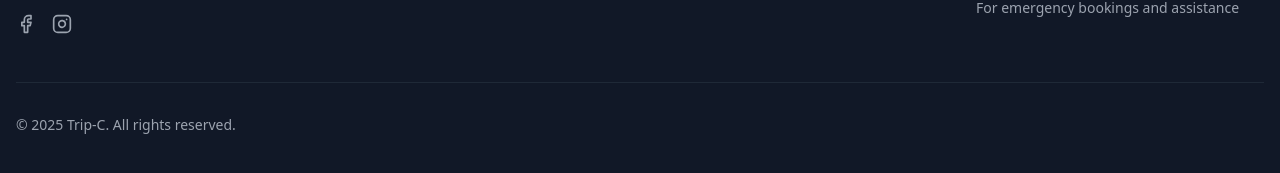
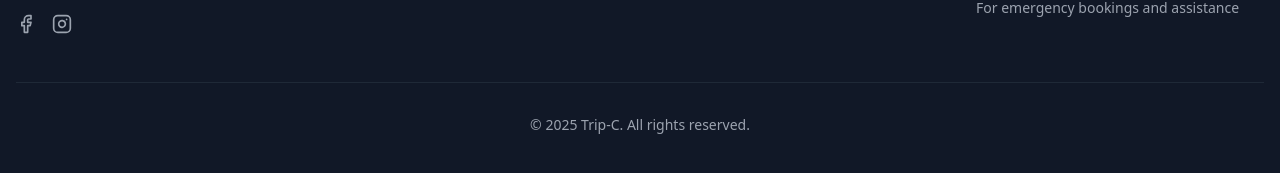
Before and after one commit to rakeshvs1202/trip-c-travels, a Next.js app: page /contact in a window 1280 px wide. Shown: the part 1867-2040 px from the top of the page. Built offline with nearby package versions, Linux system fonts and the light colour scheme.

Commit message:
landing page photo styling fix

```diff
--- a/src/components/AboutSection.tsx
+++ b/src/components/AboutSection.tsx
@@ -7,12 +7,13 @@ export default function AboutSection() {
         <h2 className="text-3xl font-bold text-center mb-12">ABOUT US</h2>
 
         <div className="grid grid-cols-1 lg:grid-cols-2 gap-12 items-center">
-          <div className="relative h-[500px]">
+          <div className="relative w-full aspect-[4/3] max-h-[500px]">
             <Image
               src="/info.png"
               alt="About Trip-C"
               fill
               className="object-cover"
+              sizes="(max-width: 1024px) 100vw, 50vw"
             />
           </div>
 
--- a/src/components/Footer.tsx
+++ b/src/components/Footer.tsx
@@ -117,7 +117,7 @@ export default function Footer() {
         </div>
 
         {/* Bottom Bar */}
-        <div className="mt-12 pt-8 border-t border-gray-800 flex items-center">
+        <div className="mt-12 pt-8 border-t border-gray-800 flex items-center justify-center w-full">
           <div className="text-center">
             <p className="text-gray-400 text-sm">
               © {new Date().getFullYear()} Trip-C. All rights reserved.
```
